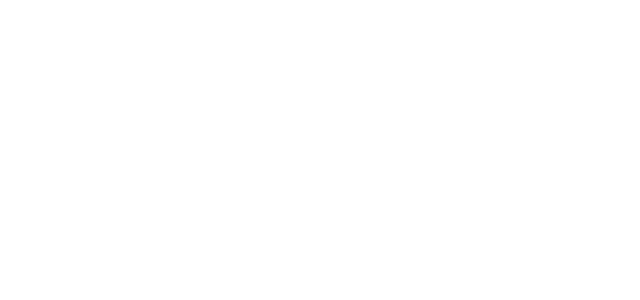
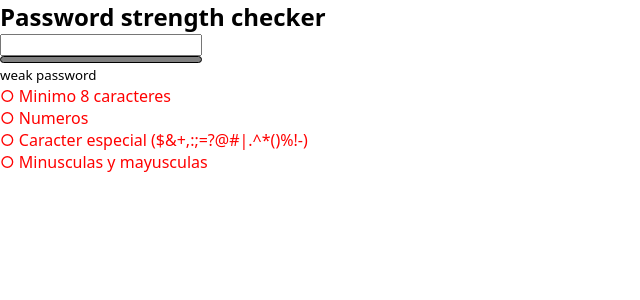
Before and after one commit to SalinasRodrigo/libreria_componentes, a React (Vite) app in the folder client/: page / in a window 1280 px wide. Shown: the top 300 px of the page, without its empty margins (0-640 px from the left). Built offline with nearby package versions, Linux system fonts and the light colour scheme.

Commit message:
password strength checker terminado sin estilar

```diff
--- a/client/src/App.tsx
+++ b/client/src/App.tsx
@@ -1,11 +1,12 @@
 import './App.css'
+import { PasswordStrengthChecker } from './components/PasswordStrengthChecker'
 
 
 function App() {
 
   return (
     <>
-
+      <PasswordStrengthChecker/>
     </>
   )
 }
--- a/client/src/components/PasswordStrengthChecker.css
+++ b/client/src/components/PasswordStrengthChecker.css
@@ -0,0 +1,39 @@
+
+
+.exterior-bar{
+  width: 200px;
+  height: 5px;
+  border-radius: 5rem;
+  border: 1px solid black;
+  background-color: gray;
+}
+
+.internal-bar{
+  width: 0%;
+  height: 100%;
+  border-radius: 5rem;
+  transition: all 0.5s;
+}
+
+.weak{
+  width: 33%;
+  background-color: red;
+}
+
+.mediun{
+  width: 66%;
+  background-color: yellow;
+}
+
+.strong{
+  width: 100%;
+  background-color: green;
+}
+
+.passed{
+  color: green;
+}
+
+.needed{
+  color: red;
+}
--- a/client/src/components/PasswordStrengthChecker.tsx
+++ b/client/src/components/PasswordStrengthChecker.tsx
@@ -1,21 +1,110 @@
+/* eslint-disable react/prop-types */
+import { useState } from "react"
+import './PasswordStrengthChecker.css'
 
-export const PasswordStrengthChecker = () =>{
 
-  return(
-    <div>
+export const PasswordStrengthChecker: React.FC = () => {
+  const [password, setPassword] = useState('')
+  return (
+    <>
       <h2>Password strength checker</h2>
-      <input type="password" name="pass" id="pass" />
-      <div>
-        <div>
-          cosa de cargar
+      <InptPassword setPassword={setPassword} />
+      <PasswordStrength password={password} />
+      <RequirementsList password={password} />
+    </>
+  )
+}
+
+const InptPassword: React.FC<{ setPassword: (value: string) => void }> = ({ setPassword }) => {
+
+  return (
+    <input type="password" name="pass" id="pass" onChange={(e) => { setPassword(e.target.value) }} />
+  )
+}
+
+const PasswordStrength: React.FC<{ password: string }> = ({ password }) => {
+  const strength = evaluateStrength(password) || 'weak'
+  return (
+    <>
+      <div className="exterior-bar">
+        <div className={`internal-bar ${password.length > 0 && strength}`}>
         </div>
       </div>
-      <small>weak password</small>
-      <ul>
-        <li>condiciones</li>
-        <li>condiciones</li>
-        <li>condiciones</li>
-      </ul>
-    </div>
+      <small>{`${strength} password`}</small>
+    </>
   )
 }
+
+const RequirementsList: React.FC<{ password: string }> = ({ password }) => {
+  const requirements = [
+    {
+      label: 'Minimo 8 caracteres',
+      pass: minimunLength(password)
+    },
+    {
+      label: 'Numeros',
+      pass: hasNumber(password)
+    },
+    {
+      label: 'Caracter especial ($&+,:;=?@#|.^*()%!-)',
+      pass: hasEspecial(password)
+    },
+    {
+      label: 'Minusculas y mayusculas',
+      pass: upperLowerCase(password)
+    }
+  ]
+  return (
+    <ul>
+      {requirements.map( requirement => (
+        <RequirementItem key={requirement.label} {...requirement}/>
+      ))}
+    </ul>
+  )
+}
+
+interface requirement {
+  label:string,
+  pass: boolean
+}
+const RequirementItem:React.FC<requirement> = ({label, pass}) => {
+  return(
+    <li className={pass ? 'passed':'needed'}>{pass ? '✔' : '○'} {label}</li>
+  )
+}
+
+
+type strength = 'weak' | 'mediun' | 'strong';
+
+function evaluateStrength(password: string): strength {
+  const tests = [
+    minimunLength(password),
+    hasNumber(password),
+    hasEspecial(password),
+    upperLowerCase(password)
+  ]
+
+  const passedTests = tests.filter(Boolean).length
+
+  if (passedTests <= 1) return 'weak'
+  if (passedTests <= 3) return 'mediun'
+  return 'strong'
+}
+
+
+
+function minimunLength(password: string): boolean {
+  return password.length >= 10
+}
+
+function hasNumber(password: string): boolean {
+  return /\d/.test(password)
+}
+
+function hasEspecial(password: string): boolean {
+  return /[^A-Za-z0-9]/.test(password)
+}
+
+function upperLowerCase(password: string): boolean {
+  return /[A-Z]/.test(password) && /[a-z]/.test(password)
+}
```
